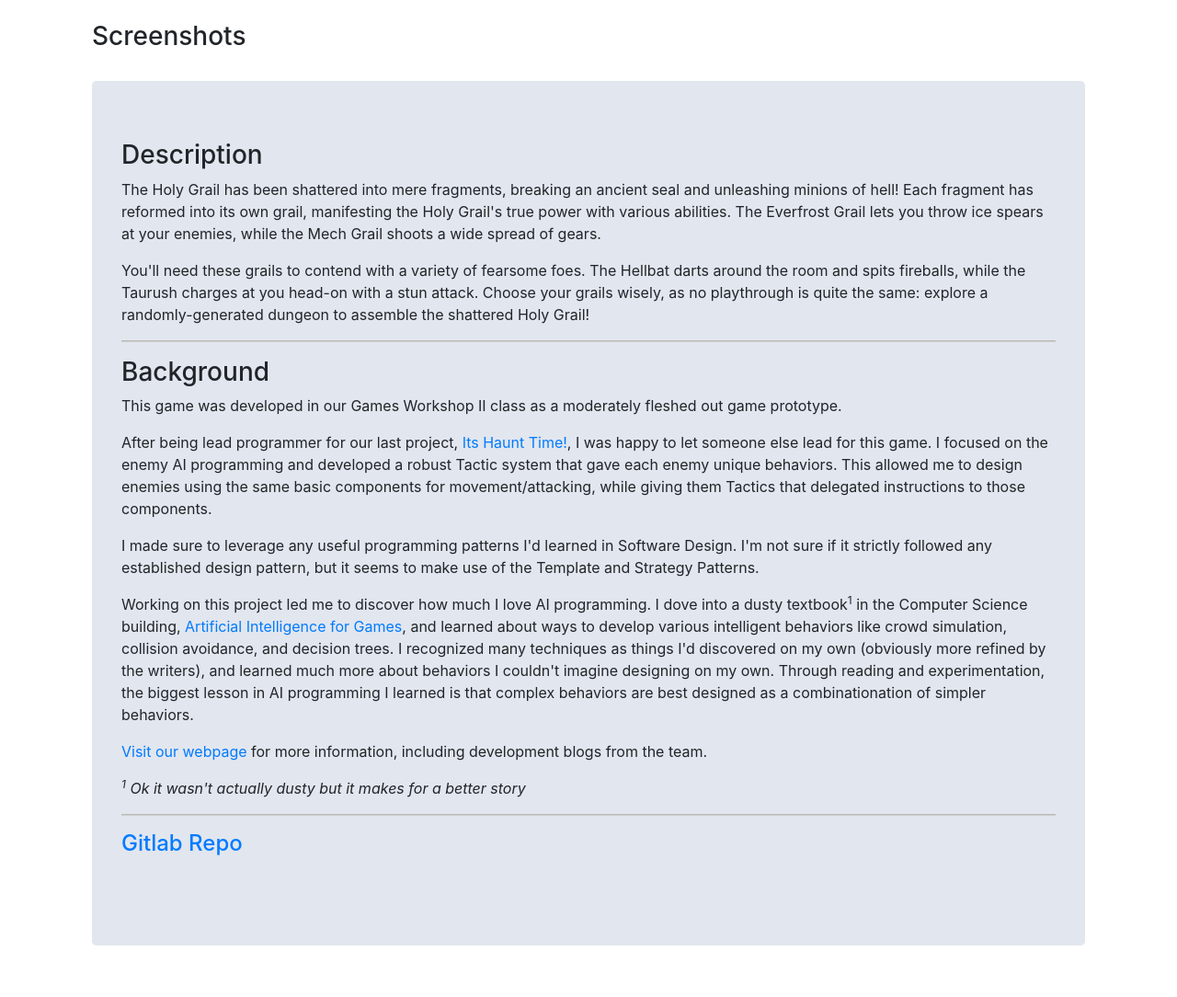
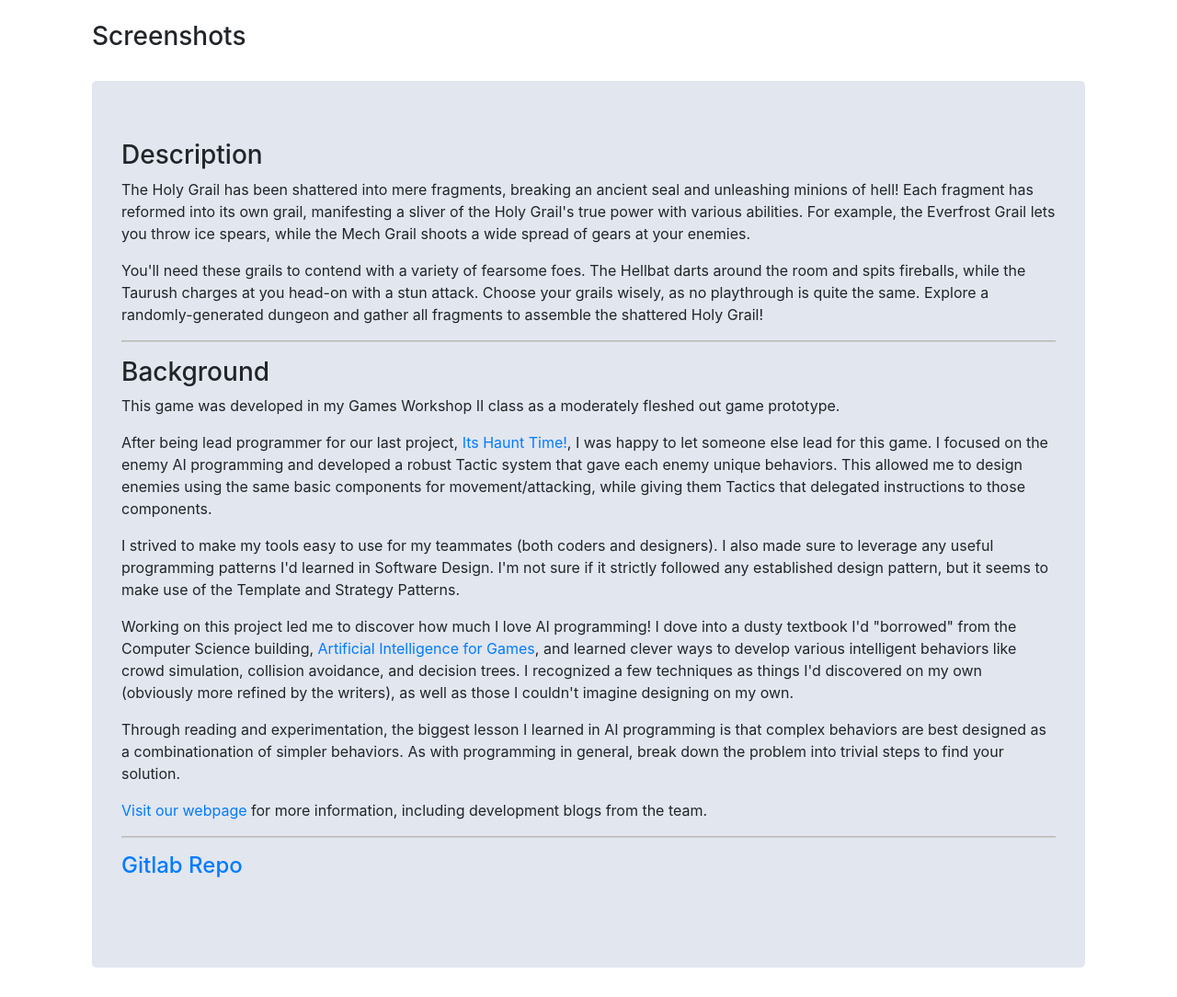
Before and after one commit to dmg9626/dmg9626.github.io, a Jekyll site: the page built from games/holy-tester.md, in a window 1280 px wide and 1400 px high, scrolled down 637 px. Shown: the part 316-1400 px from the top of the window at 92% size. Built offline with Jekyll 4.4.1, drawn with Linux system fonts in a browser that asks for light colours; nearby versions of some CDN libraries; library files that are not in the unit come from our copies; before the commit the page ends 2013 px from its top, so only the background shows below that.

Commit message:
updated descriptions on Holy Tester and Its Haunt Time

```diff
--- a/games/holy-tester.md
+++ b/games/holy-tester.md
@@ -6,18 +6,18 @@ youtube: "https://www.youtube-nocookie.com/embed/Q0JVphhA64c"
 ---
 <h3>Description</h3>
 <p>
-The Holy Grail has been shattered into mere fragments, breaking an ancient seal and unleashing minions of hell! Each fragment has reformed into its own grail, manifesting the Holy Grail's true power with various abilities. The Everfrost Grail lets you throw ice spears at your enemies, while the Mech Grail shoots a wide spread of gears.
+The Holy Grail has been shattered into mere fragments, breaking an ancient seal and unleashing minions of hell! Each fragment has reformed into its own grail, manifesting a sliver of the Holy Grail's true power with various abilities. For example, the Everfrost Grail lets you throw ice spears, while the Mech Grail shoots a wide spread of gears at your enemies.
 </p>
 
 <p>
-You'll need these grails to contend with a variety of fearsome foes. The Hellbat darts around the room and spits fireballs, while the Taurush charges at you head-on with a stun attack. Choose your grails wisely, as no playthrough is quite the same: explore a randomly-generated dungeon to assemble the shattered Holy Grail!
+You'll need these grails to contend with a variety of fearsome foes. The Hellbat darts around the room and spits fireballs, while the Taurush charges at you head-on with a stun attack. Choose your grails wisely, as no playthrough is quite the same. Explore a randomly-generated dungeon and gather all fragments to assemble the shattered Holy Grail!
 </p>
 
 <hr>
 
 <h3>Background</h3>
 <p>
-This game was developed in our Games Workshop II class as a moderately fleshed out game prototype.
+This game was developed in my Games Workshop II class as a moderately fleshed out game prototype.
 </p>
 
 <p>
@@ -25,23 +25,21 @@ After being lead programmer for our last project, <a href="its-haunt-time">Its H
 </p>
 
 <p>
-I made sure to leverage any useful programming patterns I'd learned in Software Design. I'm not sure if it strictly followed any established design pattern, but it seems to make use of the Template and Strategy Patterns.
+I strived to make my tools easy to use for my teammates (both coders and designers). I also made sure to leverage any useful programming patterns I'd learned in Software Design. I'm not sure if it strictly followed any established design pattern, but it seems to make use of the Template and Strategy Patterns.
 </p>
 
 <p>
-Working on this project led me to discover how much I love AI programming. I dove into a dusty textbook<sup>1</sup> in the Computer Science building, <a href="https://www.amazon.com/Artificial-Intelligence-Games-Ian-Millington/dp/0123747317">Artificial Intelligence for Games</a>, and learned about ways to develop various intelligent behaviors like crowd simulation, collision avoidance, and decision trees. I recognized many techniques as things I'd discovered on my own (obviously more refined by the writers), and learned much more about behaviors I couldn't imagine designing on my own. Through reading and experimentation, the biggest lesson in AI programming I learned is that complex behaviors are best designed as a combinationation of simpler behaviors.
+Working on this project led me to discover how much I love AI programming! I dove into a dusty textbook I'd "borrowed" from the Computer Science building, <a href="https://www.amazon.com/Artificial-Intelligence-Games-Ian-Millington/dp/0123747317">Artificial Intelligence for Games</a>, and learned clever ways to develop various intelligent behaviors like crowd simulation, collision avoidance, and decision trees. I recognized a few techniques as things I'd discovered on my own (obviously more refined by the writers), as well as those I couldn't imagine designing on my own.
 </p>
 
+<p>
+Through reading and experimentation, the biggest lesson I learned in AI programming is that complex behaviors are best designed as a combinationation of simpler behaviors. As with programming in general, break down the problem into trivial steps to find your solution.
+</p>
 
 
 <p><a href="https://makhodash.wixsite.com/holytester/">Visit our webpage</a> for more information, including development blogs from the team.</p>
 
 
-<p>
-<i><sup>1</sup>
-Ok it wasn't actually dusty but it makes for a better story</i>
-</p>
-
 <hr>
 
 <h4><a href="https://gitlab.com/yunatatski/holy-tester-backup">Gitlab Repo</a></h4>
```
Also changed, not shown: games/its-haunt-time.md (+1 -1 lines).
